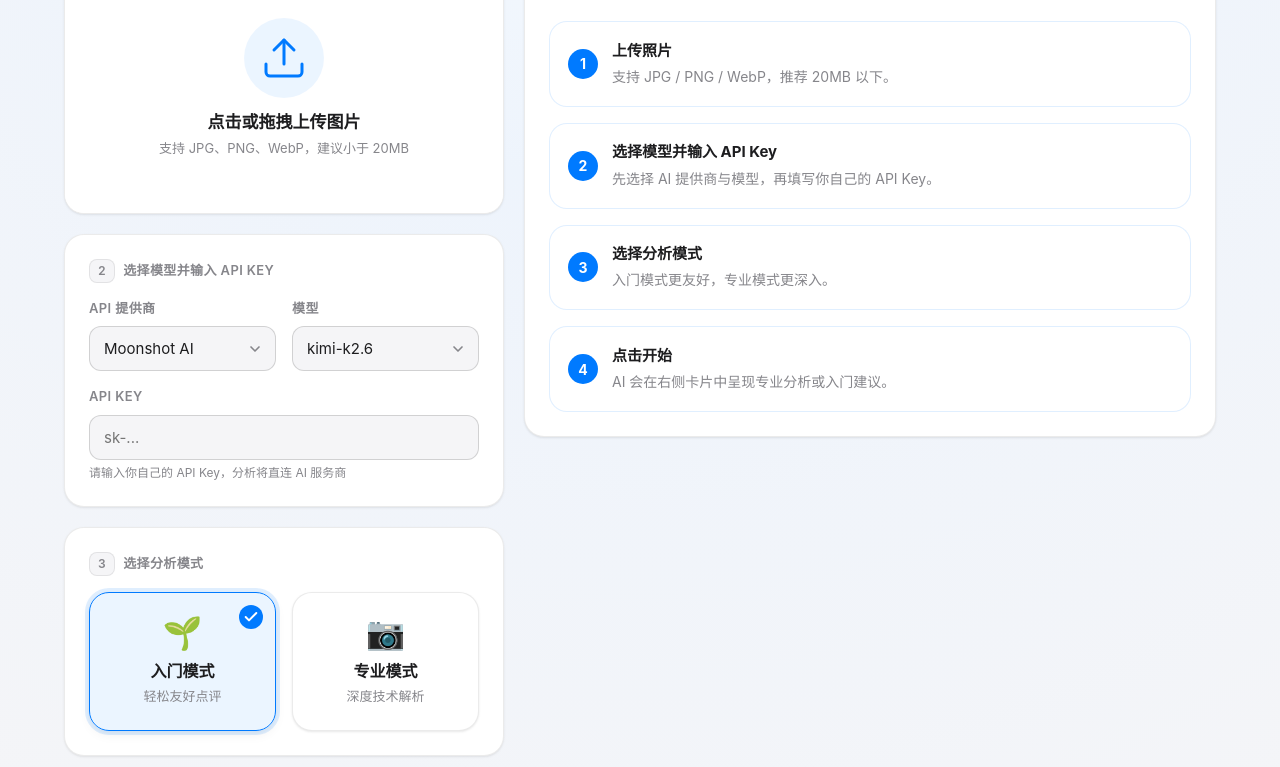
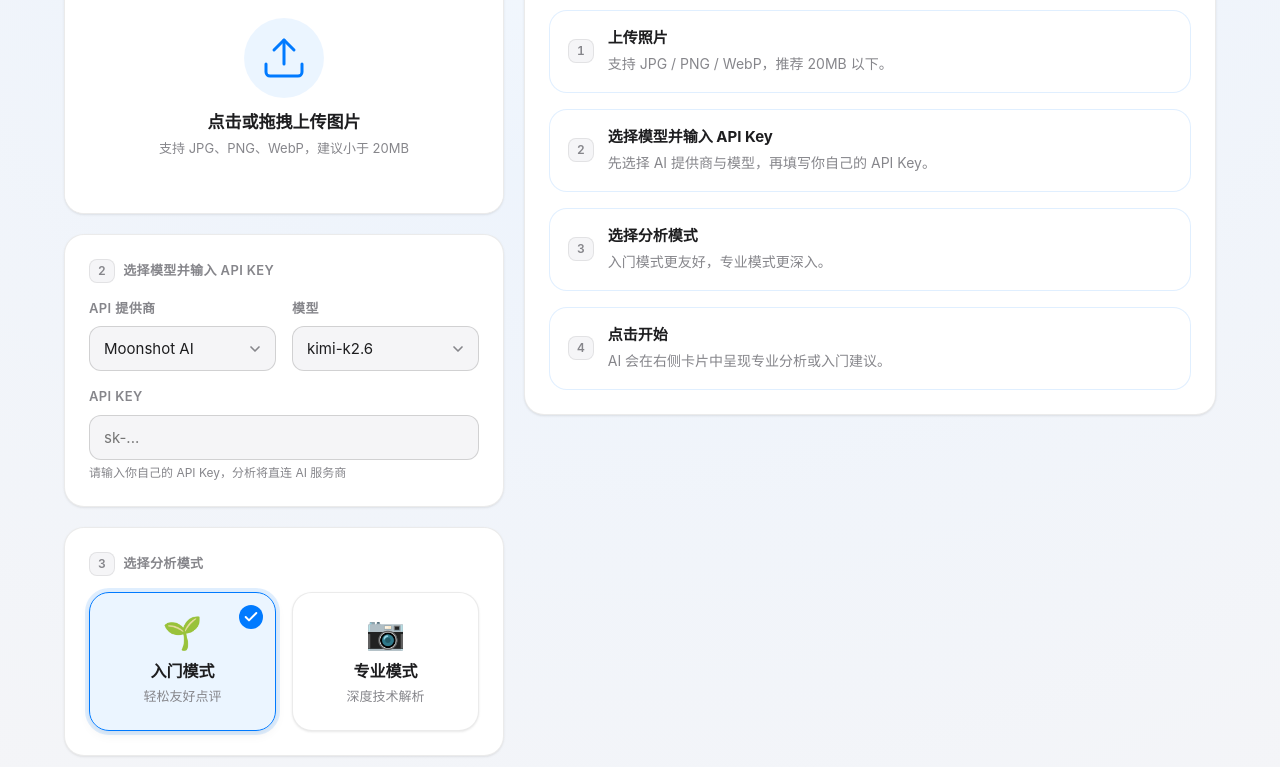
Before and after one commit to zhayichang/ai-photo-evaluator, a plain HTML site: page index.html in a window 1280 px wide. Shown: the part 293-1060 px from the top of the page. Drawn offline with Linux system fonts and the light colour scheme.

Commit message:
adjust paddings

```diff
--- a/style.css
+++ b/style.css
@@ -104,10 +104,10 @@ button,
 
 .output-column {
     min-width: 0;
+    align-self: start;
 }
 
 .placeholder-card {
-    min-height: 530px;
     display: grid;
     grid-template-columns: 1fr;
     gap: 24px;
@@ -170,15 +170,20 @@ button,
 
 .step-mark {
     display: inline-flex;
-    width: 30px;
-    height: 30px;
-    border-radius: 50%;
-    background: var(--accent);
-    color: white;
+    width: auto;
+    min-width: 24px;
+    height: 24px;
+    padding: 0 8px;
+    border-radius: 8px;
+    background: var(--bg);
+    color: var(--text-secondary);
     align-items: center;
     justify-content: center;
-    font-weight: 700;
-    font-size: 14px;
+    font-weight: 600;
+    font-size: 12px;
+    font-variant-numeric: tabular-nums;
+    border: 1px solid var(--border);
+    flex-shrink: 0;
 }
 
 .step-item strong {
@@ -265,19 +270,27 @@ button,
 
 .step-num {
     display: inline-flex;
-    width: auto;              /* 由内容撑开 */
+    width: auto;
+    /* 由内容撑开 */
     min-width: 24px;
     height: 24px;
-    padding: 0 8px;           /* 左右留呼吸感 */
-    border-radius: 8px;       /* 圆角矩形，比正圆更 Apple */
-    background: var(--bg);    /* 用浅灰背景替代蓝色 */
-    color: var(--text-secondary);  /* 深灰文字 */
+    padding: 0 8px;
+    /* 左右留呼吸感 */
+    border-radius: 8px;
+    /* 圆角矩形，比正圆更 Apple */
+    background: var(--bg);
+    /* 用浅灰背景替代蓝色 */
+    color: var(--text-secondary);
+    /* 深灰文字 */
     align-items: center;
     justify-content: center;
-    font-weight: 600;         /* 稍细一点 */
+    font-weight: 600;
+    /* 稍细一点 */
     font-size: 12px;
-    font-variant-numeric: tabular-nums;  /* 数字等宽更整齐 */
-    border: 1px solid var(--border);     /* 加一条极淡的边线 */
+    font-variant-numeric: tabular-nums;
+    /* 数字等宽更整齐 */
+    border: 1px solid var(--border);
+    /* 加一条极淡的边线 */
     flex-shrink: 0;
 }
 
```
